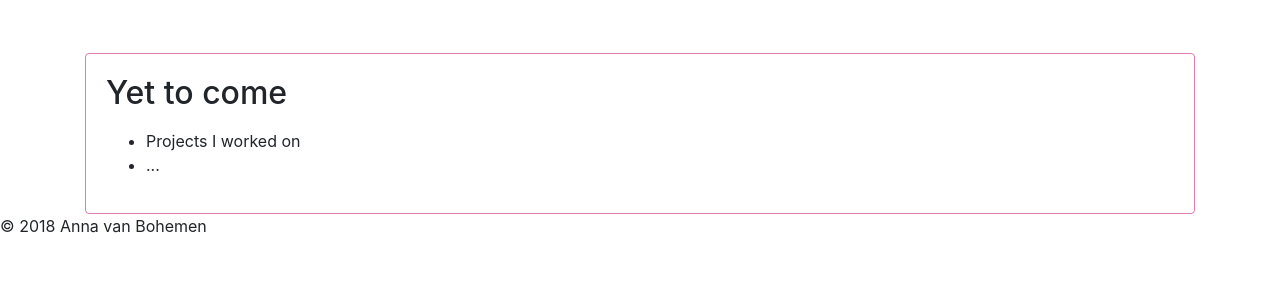
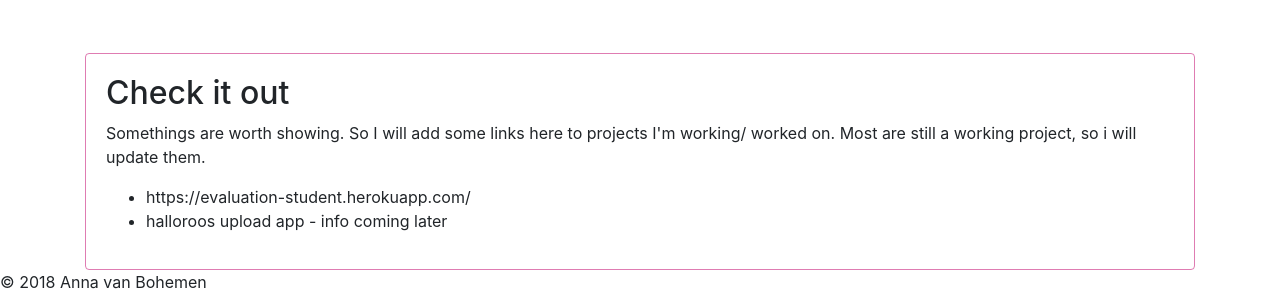
Before and after one commit to annavanbohemen/annavanbohemen.github.io, a plain HTML site: page index.html in a window 1280 px wide. Shown: the part 1151-1445 px from the top of the page. Before the commit the page ends 1389 px from the top, so only its background shows below. Drawn offline with nearby package versions, Linux system fonts and the light colour scheme.

Commit message:
added projects

```diff
--- a/css/index.css
+++ b/css/index.css
@@ -9,7 +9,7 @@
     background-color: #fff;
     border-radius: .25rem;
     border: 1px solid rgba(204, 48, 134, 0.63);
-    word-wrap: normal;
+    /* word-wrap: normal; */
 }
 
 .card-story{
--- a/index.html
+++ b/index.html
@@ -81,12 +81,14 @@
         </div>
         <div class="row2">
           <div class="card2">
-            <h2>Yet to come</h1>
+            <h2>Check it out</h1>
 
             <p>
+            Somethings are worth showing. So I will add some links here to projects I'm working/ worked on.
+            Most are still a working project, so i will update them.
             <ul>
-              <li>Projects I worked on</li>
-              <li>...</li>
+              <li>https://evaluation-student.herokuapp.com/</li>
+              <li>halloroos upload app - info coming later</li>
             </ul>
             </p>
           </div>
```
